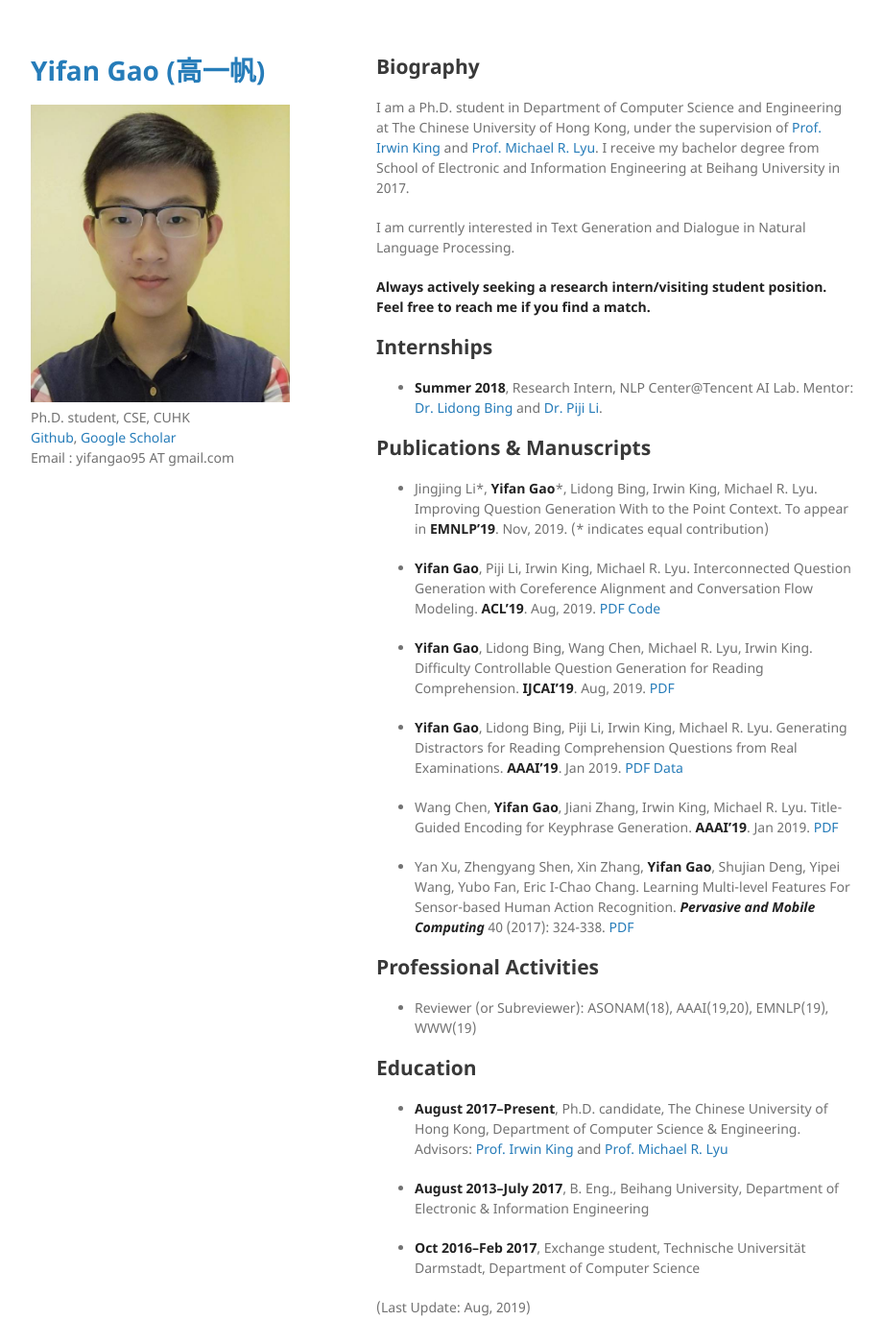
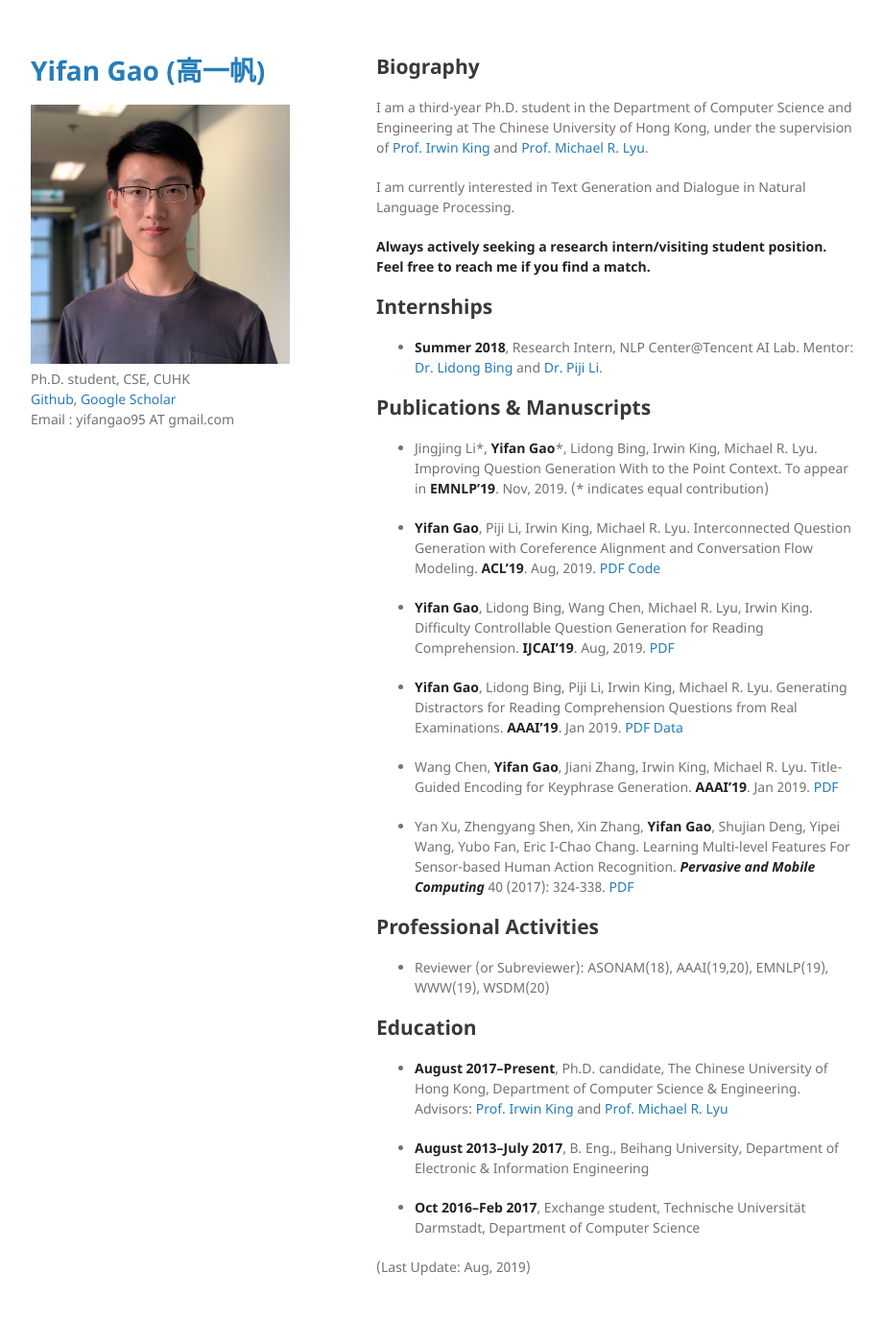
Before and after one commit to Yifan-Gao/Yifan-Gao.github.io, a Jekyll site: the page built from index.md, in a window 1280 px wide and 1400 px high. Shown: the whole window at 96% size, without its empty margins (178-1098 px from the left). Built offline with Jekyll 4.4.1, drawn with Linux system fonts in a browser that asks for light colours; our own code applies the rules of GitHub Pages for plain Markdown files.

Commit message:
20190913

```diff
--- a/_config.yml
+++ b/_config.yml
@@ -1,5 +1,5 @@
 title: Yifan Gao (高一帆)
-logo: /assets/img/1fan_msra.jpg
+logo: /assets/img/1fan_SHB.jpeg
 description: Ph.D. student, CSE, CUHK
 research: Text Generation, Dialogue, Natural Language Processing
 social:  <a href="https://github.com/Evan-Gao">Github</a>, <a href="https://scholar.google.com.hk/citations?user=erdMFJwAAAAJ&hl=en&oi=ao">Google Scholar</a>
--- a/index.md
+++ b/index.md
@@ -3,7 +3,7 @@ layout: default
 ---
 
 ## Biography
-I am a Ph.D. student in Department of Computer Science and Engineering at The Chinese University of Hong Kong, under the supervision of [Prof. Irwin King](http://www.cse.cuhk.edu.hk/irwin.king/) and [Prof. Michael R. Lyu](http://www.cse.cuhk.edu.hk/lyu/). I receive my bachelor degree from School of Electronic and Information Engineering at Beihang University in 2017.
+I am a third-year Ph.D. student in the Department of Computer Science and Engineering at The Chinese University of Hong Kong, under the supervision of [Prof. Irwin King](http://www.cse.cuhk.edu.hk/irwin.king/) and [Prof. Michael R. Lyu](http://www.cse.cuhk.edu.hk/lyu/).
 
 I am currently interested in Text Generation and Dialogue in Natural Language Processing.
 
@@ -26,7 +26,7 @@ I am currently interested in Text Generation and Dialogue in Natural Language Pr
 - Yan Xu, Zhengyang Shen, Xin Zhang, **Yifan Gao**, Shujian Deng, Yipei Wang, Yubo Fan, Eric I-Chao Chang. Learning Multi-level Features For Sensor-based Human Action Recognition. ***Pervasive and Mobile Computing*** 40 (2017): 324-338. [PDF](https://www.sciencedirect.com/science/article/pii/S1574119217301141)
 
 ## Professional Activities
-- Reviewer (or Subreviewer): ASONAM(18), AAAI(19,20), EMNLP(19), WWW(19)
+- Reviewer (or Subreviewer): ASONAM(18), AAAI(19,20), EMNLP(19), WWW(19), WSDM(20)
 
 ## Education
 - **August 2017--Present**, Ph.D. candidate, The Chinese University of Hong Kong, Department of Computer Science & Engineering. Advisors: [Prof. Irwin King](http://www.cse.cuhk.edu.hk/irwin.king/) and [Prof. Michael R. Lyu](http://www.cse.cuhk.edu.hk/lyu/)
```
Also changed, not shown: assets/img/1fan_SHB.jpeg (added).
